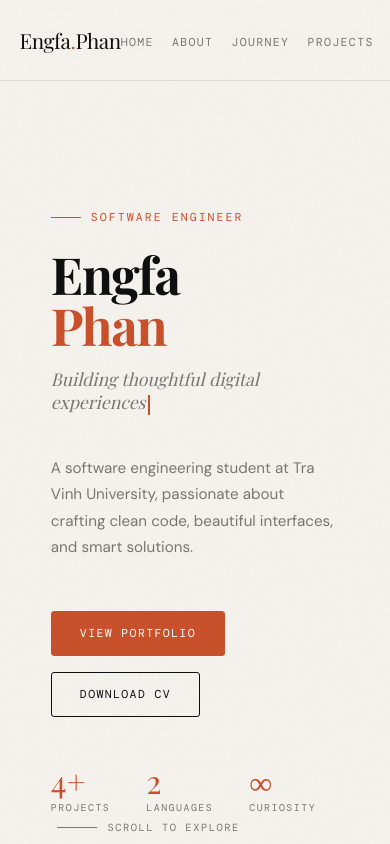
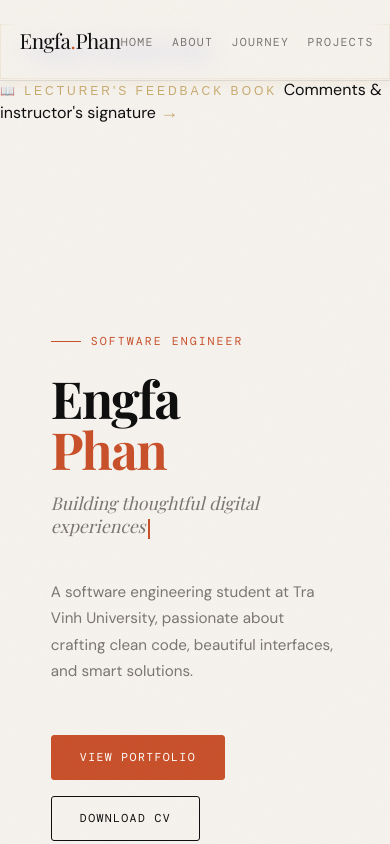
Before and after one commit to engfa-phan201/engfaphan.github.io, a plain HTML site: page templates/index.html in a window 390 px wide. Shown: the top 844 px of the page. Drawn offline with nearby package versions, Linux system fonts and the light colour scheme; a web font is replaced by a local one.

Commit message:
Add Lecturer's Feedback Book + page list panel

```diff
--- a/templates/index.html
+++ b/templates/index.html
@@ -3,7 +3,6 @@
   <head>
     <meta charset="utf-8" />
     <meta name="viewport" content="width=device-width, initial-scale=1.0" />
-    <link rel="index" href="indexbook.html" />
     <title>Engfa Phan — Software Engineer</title>
     <meta
       name="description"
@@ -1068,6 +1067,48 @@
           color: var(--muted);
           line-height: 1.6;
         }
+        .book-link {
+          display: flex;
+          align-items: center;
+          gap: 1rem;
+          margin-top: 1.5rem;
+          padding: 1rem 1.25rem;
+          text-decoration: none;
+          border: 1px solid #c8a96e;
+          border-radius: transparent;
+          cursor: pointer;
+          transition:
+            background 0.2s,
+            transform 0.15s,
+            box-shadow 0.15s;
+
+          box-shadow: 0 4px 12px rgba(200, 169, 110, 0.15);
+        }
+        .book-link:hover {
+          background: rgba(200, 169, 110, 0.06);
+          transform: translateY(-2px);
+          box-shadow: 0 8px 20px rgba(200, 169, 110, 0.25);
+        }
+        .book-link:active {
+          transform: translateY(1px);
+          box-shadow: 0 2px 6px rgba(200, 169, 110, 0.1);
+        }
+        .book-link-title {
+          font-size: 12px;
+          letter-spacing: 3px;
+          color: #c8a96e;
+          text-transform: uppercase;
+          font-family: "Josefin Sans", sans-serif;
+        }
+        .book-link-arrow {
+          margin-left: auto;
+          color: #c8a96e;
+          font-size: 18px;
+          transition: transform 0.2s;
+        }
+        .book-link:hover .book-link-arrow {
+          transform: translateY(5px);
+        }
       }
     </style>
     <script src="https://cdn.jsdelivr.net/npm/@emailjs/browser@4/dist/email.min.js"></script>
@@ -1076,6 +1117,11 @@
     </script>
   </head>
   <body>
+    <!--link book-->
+    <a href="indexbook.html" class="book-link"> ✦Teacher Evaluation Book </a>
+    <span class="book-link-title">📖 Lecturer's Feedback Book </span>
+    <span class="book-link-sub">Comments & instructor's signature</span>
+    <span class="book-link-arrow">→</span>
     <!-- CURSOR -->
     <div id="cursor"></div>
     <div id="cursor-trail"></div>
```
